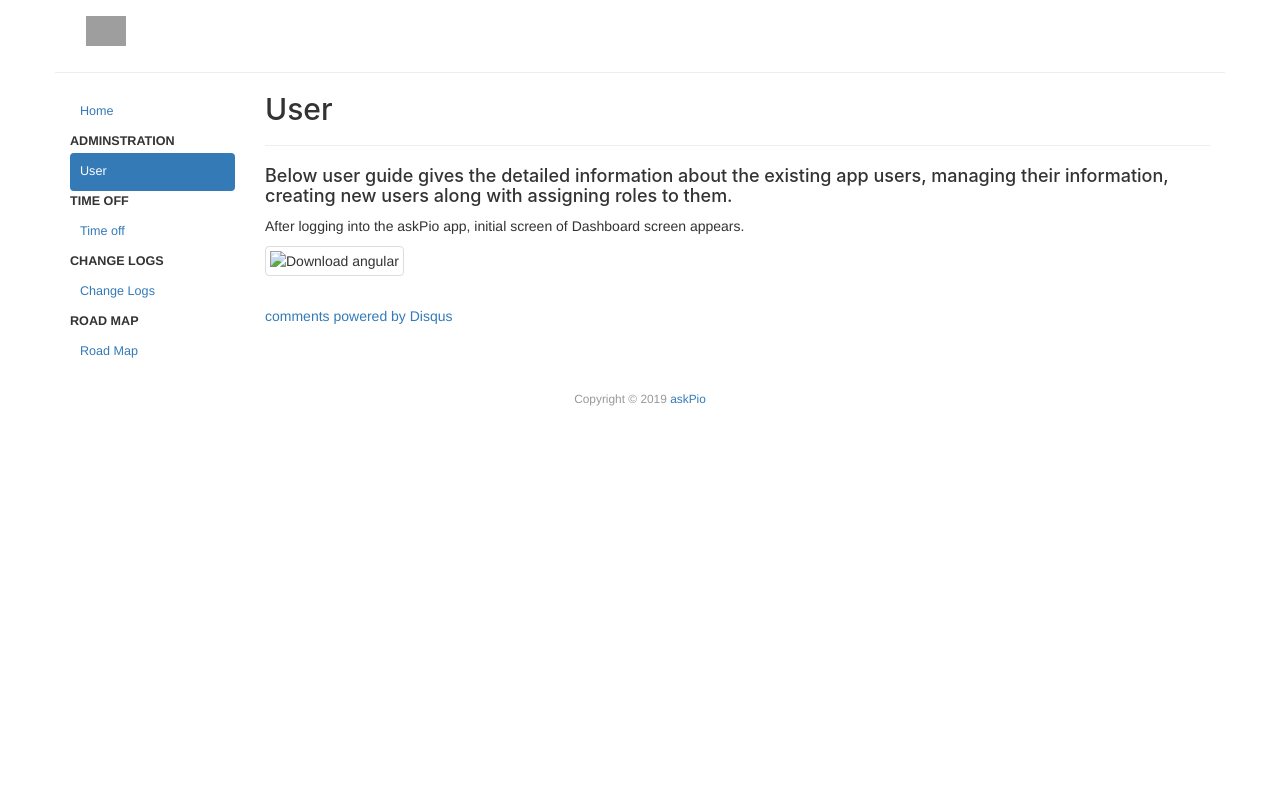
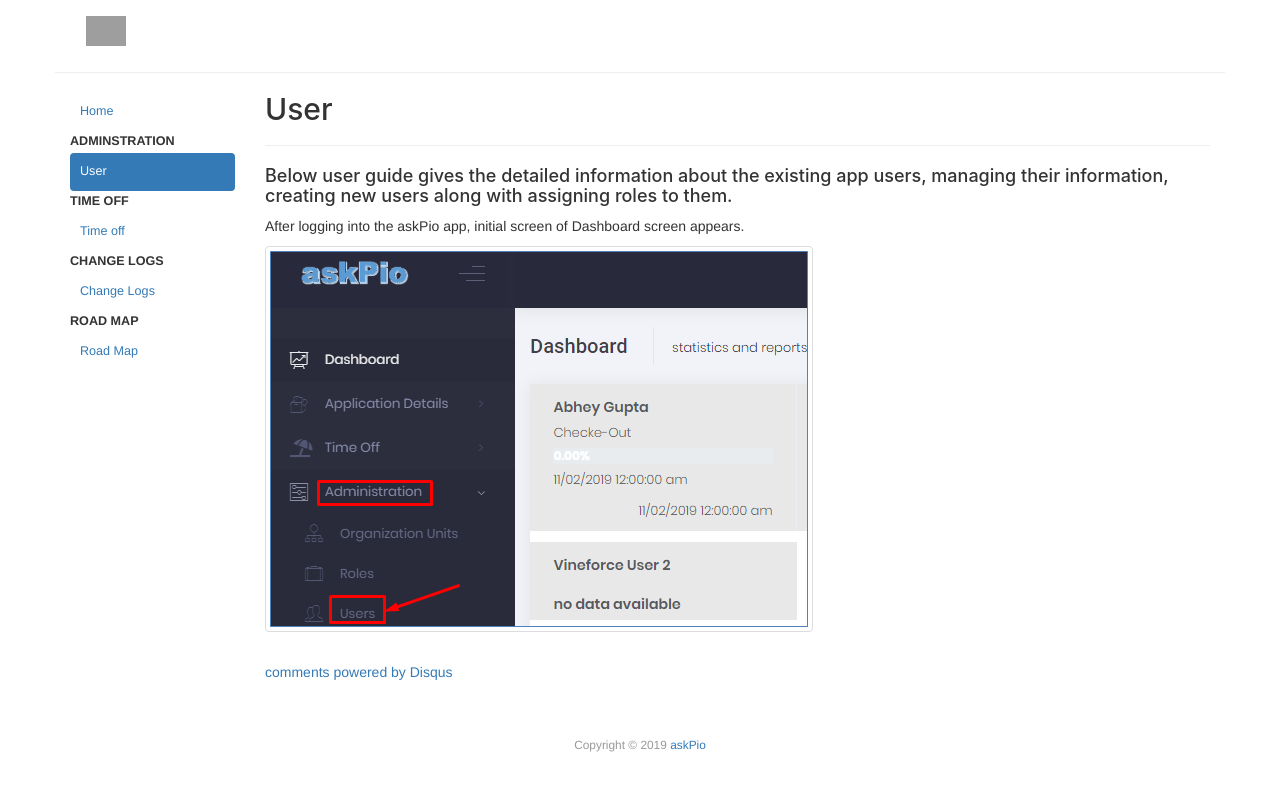
Before and after one commit to Harshgupta71/askPio_Documentation, a Jekyll site: the page built from _posts/2019-01-01-Users.md, in a window 1280 px wide. Shown: the top 791 px of the page. Built offline with Jekyll 4.4.1, drawn with Linux system fonts in a browser that asks for light colours; comment, search, counter and statistics services are not loaded; grey boxes are pictures that could not be loaded.

Commit message:
Update 2019-01-01-Users.md

```diff
--- a/_posts/2019-01-01-Users.md
+++ b/_posts/2019-01-01-Users.md
@@ -9,4 +9,4 @@ date: 2019-01-01 15:39:29
 
 After logging into the askPio app, initial screen of Dashboard screen appears.
 
-<img src="images/user/gotouser.png" alt="Download angular" class="img-thumbnail" />
+<img src="https://help.askpio.com/assets/images/user/gotouser.png" alt="Download angular" class="img-thumbnail" />
```
